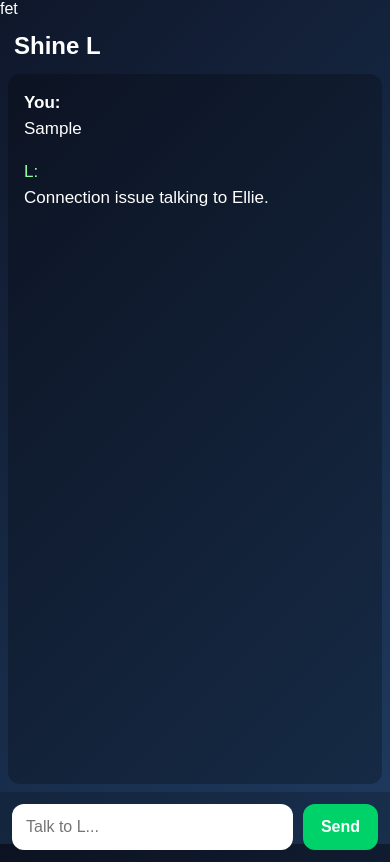
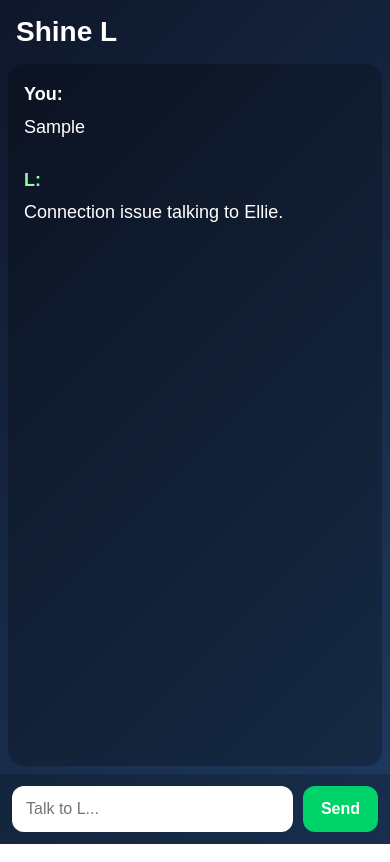
Before and after one commit to doug-dotcom/Shine-L, a plain HTML site: page ui/index.html in a window 390 px wide. Both pictures are taken after typing "Sample" into the empty fields and a click on the button "Send". Drawn offline with Linux system fonts and the light colour scheme; no server answers.

Commit message:
fix Safari mobile chat UI

```diff
--- a/ui/index.html
+++ b/ui/index.html
@@ -7,6 +7,7 @@
 <title>Shine L</title>
 
 <style>
+
 *{
     box-sizing:border-box;
     margin:0;
@@ -31,33 +32,36 @@ body{
 }
 
 .header{
-    padding:16px;
-    font-size:28px;
+    padding:18px;
+    font-size:34px;
     font-weight:bold;
 }
 
 .chat-box{
     flex:1;
     overflow-y:auto;
-    padding:16px;
+    padding:18px;
     background:rgba(0,0,0,0.25);
-    border-radius:12px;
+    border-radius:16px;
     margin:0 12px 12px 12px;
-    font-size:18px;
-    line-height:1.5;
+    font-size:20px;
+    line-height:1.6;
 }
 
 .message{
-    margin-bottom:18px;
+    margin-bottom:24px;
 }
 
 .user{
     color:#ffffff;
     font-weight:bold;
+    margin-bottom:4px;
 }
 
 .bot{
     color:#8fffa2;
+    font-weight:bold;
+    margin-bottom:4px;
 }
 
 .input-row{
@@ -94,13 +98,14 @@ button:active{
 @media(max-width:600px){
 
     .header{
-        font-size:24px;
-        padding:14px;
+        font-size:28px;
+        padding:16px;
     }
 
     .chat-box{
-        font-size:17px;
+        font-size:18px;
         margin:0 8px 8px 8px;
+        padding:16px;
     }
 
     input{
@@ -113,7 +118,8 @@ button:active{
         padding:14px 18px;
     }
 }
-</style>fet
+
+</style>
 </head>
 
 <body>
@@ -135,39 +141,49 @@ button:active{
 
 <script>
 
-function addMessage(sender,text){
+function addMessage(sender, text){
 
-    const chat=document.getElementById("chat");
+    const chat = document.getElementById("chat");
 
-    const div=document.createElement("div");
-    div.className="message";
+    const div = document.createElement("div");
 
-    if(sender==="You"){
-        div.innerHTML=`<div class="user">You:</div><div>${text}</div>`;
+    div.className = "message";
+
+    if(sender === "You"){
+
+        div.innerHTML = `
+            <div class="user">You:</div>
+            <div>${text}</div>
+        `;
+
     }else{
-        div.innerHTML=`<div class="bot">L:</div><div>${text}</div>`;
+
+        div.innerHTML = `
+            <div class="bot">L:</div>
+            <div>${text}</div>
+        `;
     }
 
     chat.appendChild(div);
 
-    chat.scrollTop=chat.scrollHeight;
+    chat.scrollTop = chat.scrollHeight;
 }
 
 async function sendMessage(){
 
-    const input=document.getElementById("input");
+    const input = document.getElementById("input");
 
-    const message=input.value.trim();
+    const message = input.value.trim();
 
     if(!message) return;
 
-    addMessage("You",message);
+    addMessage("You", message);
 
-    input.value="";
+    input.value = "";
 
     try{
 
-        const res=await fetch(
+        const res = await fetch(
             "https://shine-l-production.up.railway.app/chat",
             {
                 method:"POST",
@@ -175,18 +191,24 @@ async function sendMessage(){
                     "Content-Type":"application/json"
                 },
                 body:JSON.stringify({
-                    message:message
+                    message: message
                 })
             }
         );
 
         if(!res.ok){
-            throw new Error("Server error");
+
+            throw new Error(
+                "Server error: " + res.status
+            );
         }
 
-        const data=await res.json();
+        const data = await res.json();
 
-        addMessage("L",data.reply || "No reply.");
+        addMessage(
+            "L",
+            data.reply || "No reply received."
+        );
 
     }catch(err){
 
@@ -201,9 +223,10 @@ async function sendMessage(){
 
 document
 .getElementById("input")
-.addEventListener("keypress",function(e){
+.addEventListener("keydown", function(e){
 
-    if(e.key==="Enter"){
+    if(e.key === "Enter"){
+
         sendMessage();
     }
 });
```
